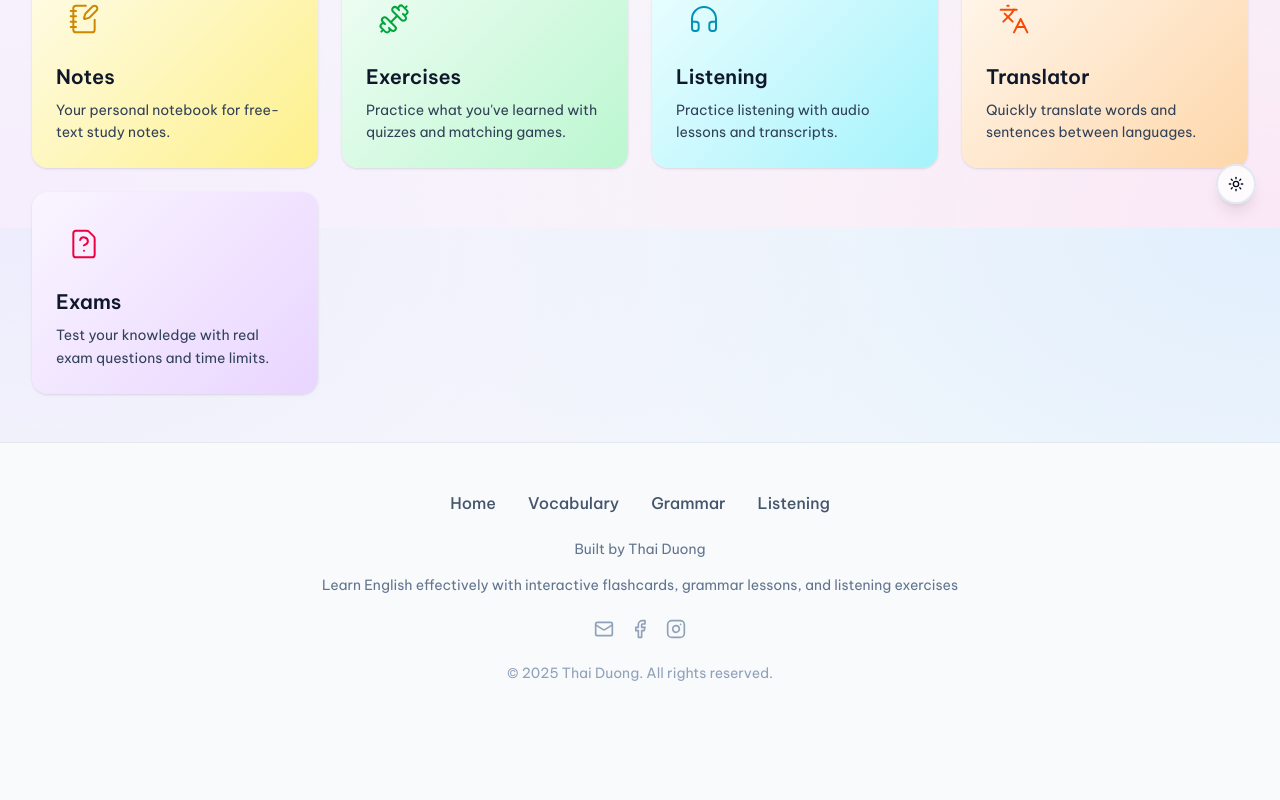
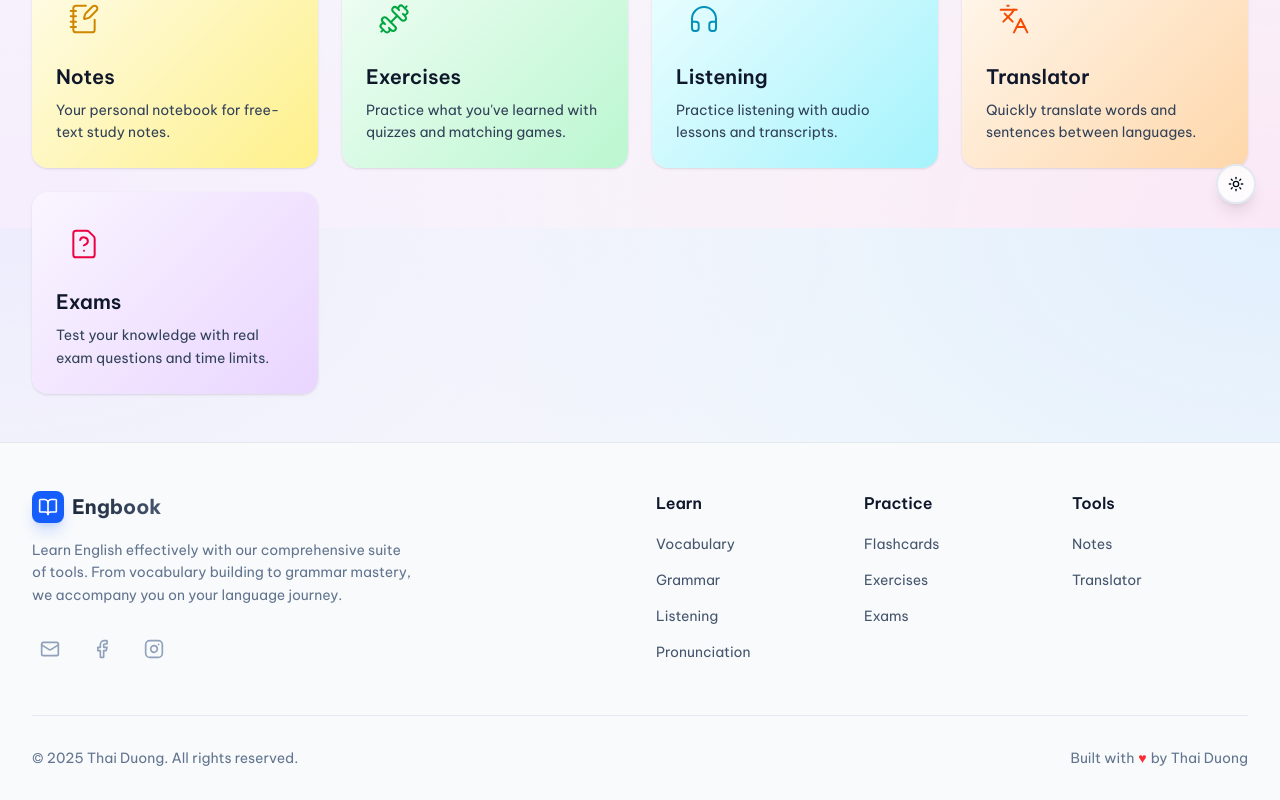
Before and after one commit to lntduong/engbook, a Next.js app: page / in a window 1280 px wide. Shown: the part 572-1372 px from the top of the page. Before the commit the page ends 1303 px from the top, so only its background shows below. Built offline with nearby package versions, Linux system fonts and the light colour scheme; no server answers.

Commit message:
feat: Add a new `Footer` component with navigation links, social media icons, and copyright information.

```diff
--- a/src/components/Footer.tsx
+++ b/src/components/Footer.tsx
@@ -1,87 +1,115 @@
 'use client';
 
 import Link from 'next/link';
-import { Mail, Facebook, Instagram } from 'lucide-react';
+import { Mail, Facebook, Instagram, BookOpen } from 'lucide-react';
 
 export default function Footer() {
     const currentYear = new Date().getFullYear();
 
+    const sections = [
+        {
+            title: "Learn",
+            links: [
+                { name: "Vocabulary", href: "/vocab" },
+                { name: "Grammar", href: "/grammar" },
+                { name: "Listening", href: "/listening" },
+                { name: "Pronunciation", href: "/youglish" },
+            ]
+        },
+        {
+            title: "Practice",
+            links: [
+                { name: "Flashcards", href: "/flashcard" },
+                { name: "Exercises", href: "/exercises" },
+                { name: "Exams", href: "/exams" },
+            ]
+        },
+        {
+            title: "Tools",
+            links: [
+                { name: "Notes", href: "/notes" },
+                { name: "Translator", href: "/translate" },
+            ]
+        }
+    ];
+
     return (
         <footer className="border-t border-slate-200 dark:border-slate-800 bg-slate-50 dark:bg-slate-950 mt-auto">
-            <div className="max-w-7xl mx-auto px-4 sm:px-6 lg:px-8 py-8 sm:py-12">
-                {/* Navigation Links */}
-                <nav className="flex flex-wrap items-center justify-center gap-4 sm:gap-8 mb-6">
-                    <Link
-                        href="/"
-                        className="text-slate-600 dark:text-slate-400 hover:text-blue-600 dark:hover:text-blue-400 transition-colors text-sm sm:text-base font-medium"
-                    >
-                        Home
+            <div className="max-w-7xl mx-auto px-4 sm:px-6 lg:px-8 pt-12 pb-8">
+                <div className="grid grid-cols-1 md:grid-cols-2 lg:grid-cols-6 gap-8 mb-12">
+                    {/* Brand Section - Takes up 2 columns on large screens */}
+                    <div className="lg:col-span-3 space-y-4">
+                        <Link href="/" className="flex items-center gap-2 text-xl font-bold text-slate-800 dark:text-slate-100 mb-4">
+                            <div className="p-1.5 bg-blue-600 rounded-lg shadow-lg shadow-blue-600/20">
+                                <BookOpen className="h-5 w-5 text-white" />
+                            </div>
+                            <span className="bg-clip-text text-transparent bg-gradient-to-r from-slate-800 to-slate-600 dark:from-slate-100 dark:to-slate-300">
+                                Engbook
+                            </span>
                         </Link>
-                    <Link
-                        href="/vocabulary"
-                        className="text-slate-600 dark:text-slate-400 hover:text-blue-600 dark:hover:text-blue-400 transition-colors text-sm sm:text-base font-medium"
-                    >
-                        Vocabulary
-                    </Link>
-                    <Link
-                        href="/grammar"
-                        className="text-slate-600 dark:text-slate-400 hover:text-blue-600 dark:hover:text-blue-400 transition-colors text-sm sm:text-base font-medium"
-                    >
-                        Grammar
-                    </Link>
-                    <Link
-                        href="/listening"
-                        className="text-slate-600 dark:text-slate-400 hover:text-blue-600 dark:hover:text-blue-400 transition-colors text-sm sm:text-base font-medium"
-                    >
-                        Listening
-                    </Link>
-                </nav>
-
-                {/* Creator */}
-                <p className="text-center text-slate-500 dark:text-slate-500 text-xs sm:text-sm mb-4">
-                    Built by Thai Duong
+                        <p className="text-slate-500 dark:text-slate-400 text-sm leading-relaxed max-w-sm">
+                            Learn English effectively with our comprehensive suite of tools. From vocabulary building to grammar mastery, we accompany you on your language journey.
                         </p>
-
-                {/* Tagline */}
-                <p className="text-center text-slate-500 dark:text-slate-500 text-xs sm:text-sm mb-6 px-4">
-                    Learn English effectively with interactive flashcards, grammar lessons, and listening exercises
-                </p>
-
-                {/* Social Links */}
-                <div className="flex items-center justify-center gap-4 mb-6">
+                        <div className="flex items-center gap-4 pt-2">
                             <a
-                        href="mailto:your-email@example.com"
-                        target="_blank"
-                        rel="noopener noreferrer"
-                        className="text-slate-400 hover:text-blue-600 transition-colors"
+                                href="mailto:lntduong.dev@gmail.com"
+                                className="p-2 text-slate-400 hover:text-blue-600 hover:bg-blue-50 dark:hover:bg-blue-900/20 rounded-full transition-colors"
                                 aria-label="Email"
                             >
                                 <Mail className="h-5 w-5" />
                             </a>
                             <a
-                        href="https://facebook.com"
+                                href="https://www.facebook.com/lntd.179/"
                                 target="_blank"
                                 rel="noopener noreferrer"
-                        className="text-slate-400 hover:text-blue-600 transition-colors"
+                                className="p-2 text-slate-400 hover:text-blue-600 hover:bg-blue-50 dark:hover:bg-blue-900/20 rounded-full transition-colors"
                                 aria-label="Facebook"
                             >
                                 <Facebook className="h-5 w-5" />
                             </a>
                             <a
-                        href="https://instagram.com"
+                                href="https://www.instagram.com/im.duong179/"
                                 target="_blank"
                                 rel="noopener noreferrer"
-                        className="text-slate-400 hover:text-blue-600 transition-colors"
+                                className="p-2 text-slate-400 hover:text-pink-600 hover:bg-pink-50 dark:hover:bg-pink-900/20 rounded-full transition-colors"
                                 aria-label="Instagram"
                             >
                                 <Instagram className="h-5 w-5" />
                             </a>
                         </div>
+                    </div>
 
-                {/* Copyright */}
-                <p className="text-center text-slate-400 text-xs sm:text-sm">
+                    {/* Navigation Columns */}
+                    {sections.map((section) => (
+                        <div key={section.title} className="lg:col-span-1">
+                            <h3 className="font-semibold text-slate-900 dark:text-slate-100 mb-4">
+                                {section.title}
+                            </h3>
+                            <ul className="space-y-3">
+                                {section.links.map((link) => (
+                                    <li key={link.name}>
+                                        <Link
+                                            href={link.href}
+                                            className="text-sm text-slate-600 dark:text-slate-400 hover:text-blue-600 dark:hover:text-blue-400 transition-colors"
+                                        >
+                                            {link.name}
+                                        </Link>
+                                    </li>
+                                ))}
+                            </ul>
+                        </div>
+                    ))}
+                </div>
+
+                {/* Bottom Bar */}
+                <div className="pt-8 border-t border-slate-200 dark:border-slate-800 flex flex-col md:flex-row items-center justify-between gap-4">
+                    <p className="text-slate-500 dark:text-slate-500 text-sm">
                         © {currentYear} Thai Duong. All rights reserved.
                     </p>
+                    <p className="text-slate-500 dark:text-slate-500 text-sm flex items-center gap-1">
+                        Built with <span className="text-red-500">♥</span> by Thai Duong
+                    </p>
+                </div>
             </div>
         </footer>
     );
```
Lines whose indentation alone changed are shown as unchanged.
